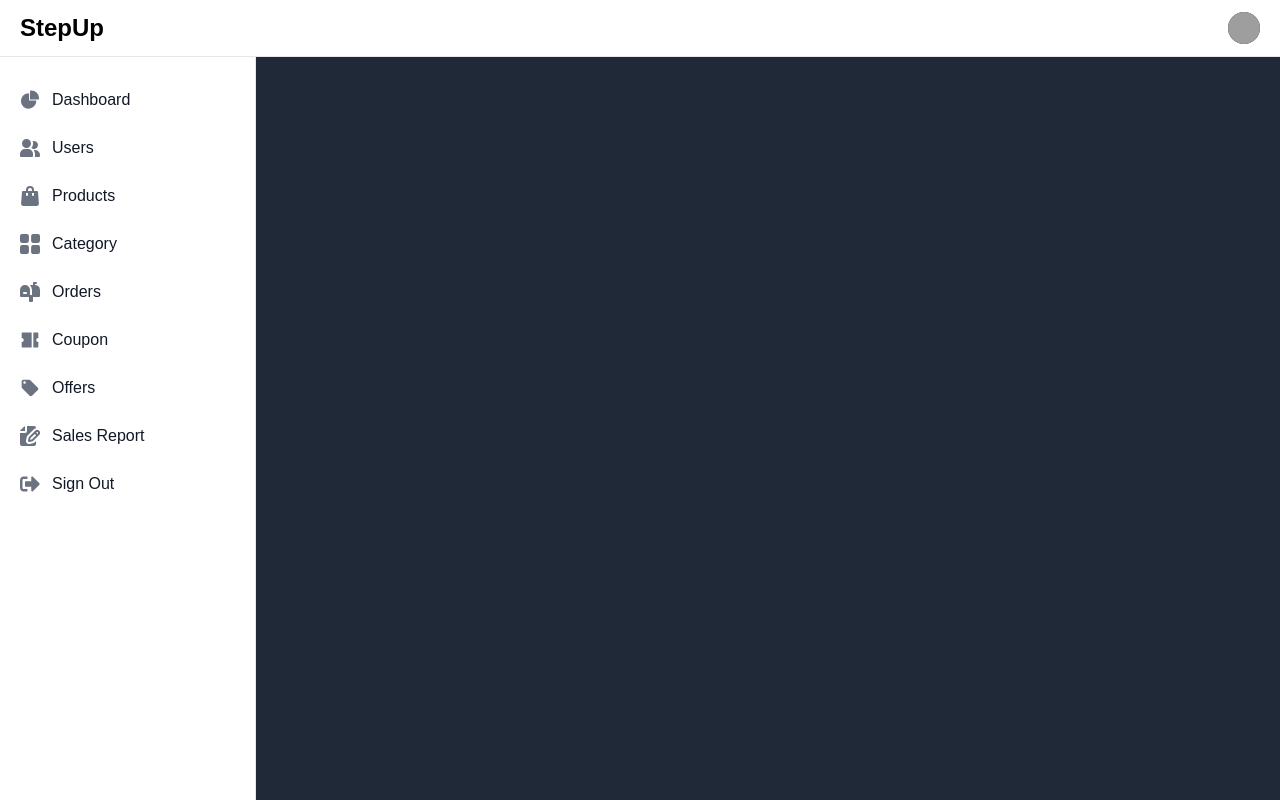
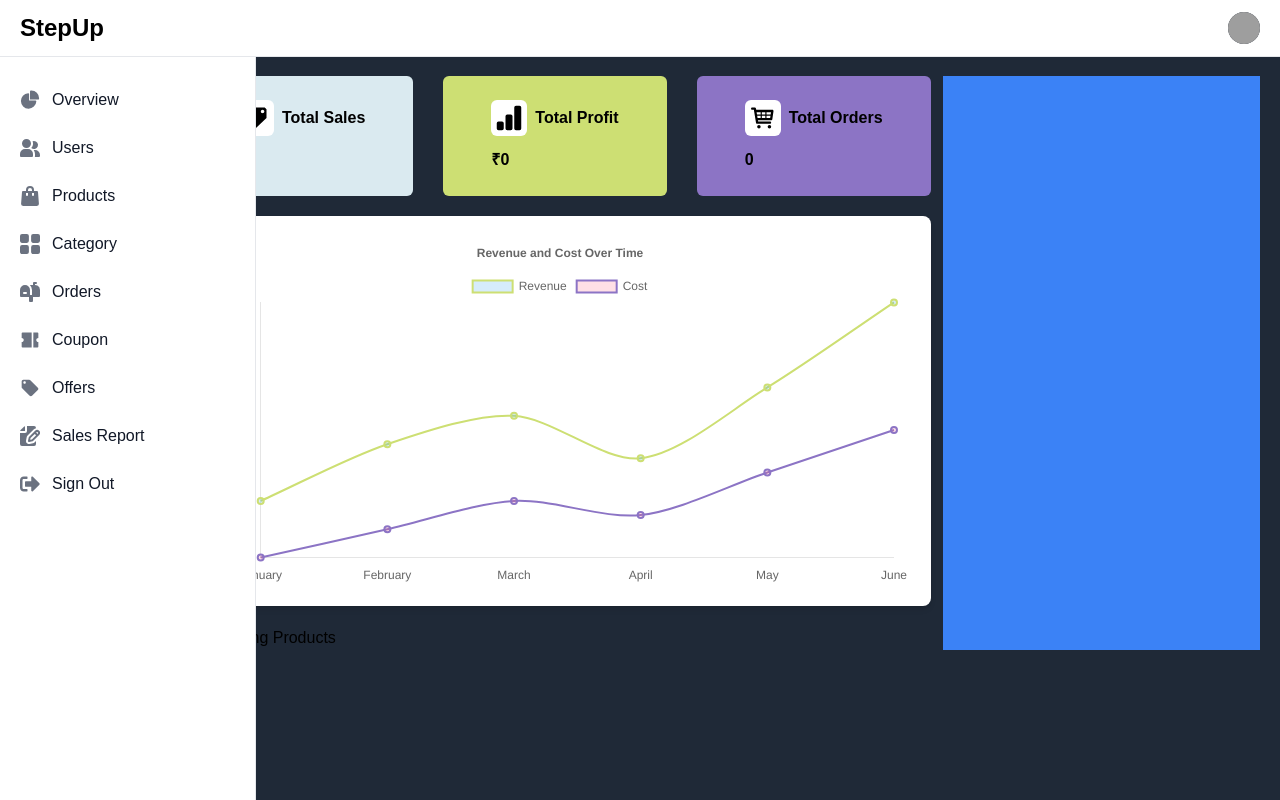
Before and after one commit to shamsheedali/Step-Up, a React (Vite) app in the folder FrontEnd/: page /dashboard/overview in a window 1280 px wide. Built offline with nearby package versions, Linux system fonts and the light colour scheme; no server answers; grey boxes are pictures that could not be loaded; a web font is replaced by a local one.

Commit message:
feat: design and implement revenue and cost chart with dynamic data

```diff
--- a/FrontEnd/package.json
+++ b/FrontEnd/package.json
@@ -15,11 +15,13 @@
     "@reduxjs/toolkit": "^2.2.8",
     "@tailwindcss/forms": "^0.5.9",
     "axios": "^1.7.7",
+    "chart.js": "^4.4.6",
     "firebase": "^10.14.1",
     "gsap": "^3.12.5",
     "jspdf": "^2.5.2",
     "jspdf-autotable": "^3.8.4",
     "react": "^18.3.1",
+    "react-chartjs-2": "^5.2.0",
     "react-dom": "^18.3.1",
     "react-icons": "^5.3.0",
     "react-medium-image-zoom": "^5.2.10",
--- a/FrontEnd/src/components/admin_components/AdminSidebar.jsx
+++ b/FrontEnd/src/components/admin_components/AdminSidebar.jsx
@@ -15,8 +15,8 @@ const AdminSidebar = () => {
         <div className="h-full px-3 pb-4 overflow-y-auto bg-white dark:bg-gray-800">
           <ul className="space-y-2 font-medium">
             <li>
-              <a
-                href="#"
+              <Link
+                to={'overview'}
                 className="flex items-center p-2 text-gray-900 rounded-lg dark:text-white hover:bg-gray-100 dark:hover:bg-gray-700 group"
               >
                 <svg
@@ -29,8 +29,8 @@ const AdminSidebar = () => {
                   <path d="M16.975 11H10V4.025a1 1 0 0 0-1.066-.998 8.5 8.5 0 1 0 9.039 9.039.999.999 0 0 0-1-1.066h.002Z" />
                   <path d="M12.5 0c-.157 0-.311.01-.565.027A1 1 0 0 0 11 1.02V10h8.975a1 1 0 0 0 1-.935c.013-.188.028-.374.028-.565A8.51 8.51 0 0 0 12.5 0Z" />
                 </svg>
-                <span className="ms-3">Dashboard</span>
-              </a>
+                <span className="ms-3">Overview</span>
+              </Link>
             </li>
             <li>
               <Link
--- /dev/null
+++ b/FrontEnd/src/components/admin_components/Overview.jsx
@@ -0,0 +1,176 @@
+import React, { useEffect, useState } from "react";
+import { IoMdPricetag } from "react-icons/io";
+import { BsFillBarChartFill } from "react-icons/bs";
+import { TiShoppingCart } from "react-icons/ti";
+import { Line } from "react-chartjs-2";
+import {
+  Chart as ChartJS,
+  CategoryScale,
+  LinearScale,
+  LineElement,
+  Title,
+  Tooltip,
+  Legend,
+  PointElement,
+} from "chart.js";
+import { useSelector } from "react-redux";
+import { getOrders } from "../../api/order";
+
+// Register components
+ChartJS.register(
+  CategoryScale,
+  LinearScale,
+  LineElement,
+  Title,
+  Tooltip,
+  Legend,
+  PointElement
+);
+
+const Overview = () => {
+  const [totalSalesCount, setTotalSalesCount] = useState(0);
+  const [overallOrderAmount, setOverallOrderAmount] = useState(0);
+  const [overallDiscount, setOverallDiscount] = useState(0);
+  const [revenueData, setRevenueData] = useState([]);
+  const [costData, setCostData] = useState([]);
+  const [labels, setLabels] = useState([]);
+
+  useEffect(() => {
+    const fetchOrders = async () => {
+      try {
+        const { allOrders } = await getOrders();
+
+        // Perform calculations
+        const totalCount = allOrders.length;
+        const totalAmount = allOrders.reduce((acc, order) => acc + order.totalAmount, 0);
+        const totalDiscount = allOrders.reduce((acc, order) => acc + order.discountApplied, 0);
+
+        setTotalSalesCount(totalCount);
+        setOverallOrderAmount(totalAmount);
+        setOverallDiscount(totalDiscount);
+
+        // Calculate monthly revenue and costs
+        const monthlyData = allOrders.reduce((acc, order) => {
+          const month = new Date(order.placedAt).toLocaleString("default", { month: "short" });
+
+          if (!acc[month]) {
+            acc[month] = { revenue: 0, cost: 0 };
+          }
+
+          acc[month].revenue += order.totalAmount;
+          acc[month].cost += 100; // Assuming 'cost' field exists in each order
+
+          return acc;
+        }, {});
+
+        // Set labels, revenueData, and costData for the chart
+        const chartLabels = Object.keys(monthlyData);
+        const chartRevenueData = chartLabels.map(month => monthlyData[month].revenue);
+        const chartCostData = chartLabels.map(month => monthlyData[month].cost);
+
+        setLabels(chartLabels);
+        setRevenueData(chartRevenueData);
+        setCostData(chartCostData);
+
+      } catch (error) {
+        console.error("Error fetching orders:", error);
+      }
+    };
+
+    fetchOrders();
+  }, []);
+
+  const lineChartData = {
+    labels: ["January", "February", "March", "April", "May", "June"],
+    datasets: [
+      {
+        label: "Revenue",
+        data: [5000, 7000, 8000, 6500, 9000, 12000],
+        backgroundColor: "rgba(54, 162, 235, 0.2)",
+        borderColor: "#cddf73",
+        borderWidth: 2,
+        tension: 0.3, // Smooths the line curve
+      },
+      {
+        label: "Cost",
+        data: [3000, 4000, 5000, 4500, 6000, 7500],
+        backgroundColor: "rgba(255, 99, 132, 0.2)",
+        borderColor: "#8c74c5",
+        borderWidth: 2,
+        tension: 0.3, // Smooths the line curve
+      },
+    ],
+  };
+
+  const chartOptions = {
+    responsive: true,
+    plugins: {
+      legend: {
+        position: "top",
+      },
+      title: {
+        display: true,
+        text: "Revenue and Cost Over Time",
+      },
+    },
+    scales: {
+      x: {
+        grid: {
+          display: false, // Hide x-axis grid lines
+        },
+      },
+      y: {
+        grid: {
+          display: false, // Hide y-axis grid lines
+        },
+      },
+    },
+  };
+
+  return (
+    <div className="absolute top-14 right-0 w-[1110px] h-[91vh]">
+      <div className="flex p-5 gap-3">
+        <div className="w-[70%] flex flex-col gap-5">
+          {/* Left side */}
+          <div className="flex justify-between">
+            <div className="px-12 py-6 rounded-md font-bold flex flex-col gap-3 bg-[#DAEAF0]">
+              <div className="flex items-center gap-2">
+                <IoMdPricetag className="bg-white text-4xl rounded-md p-1" />
+                <h2>Total Sales</h2>
+              </div>
+              <h1>₹{Math.round(overallOrderAmount)}</h1>
+            </div>
+            <div className="px-12 py-6 rounded-md font-bold flex flex-col gap-3 bg-[#cddf73]">
+              <div className="flex items-center gap-2">
+                <BsFillBarChartFill className="bg-white text-4xl rounded-md p-1" />
+                <h2>Total Profit</h2>
+              </div>
+              <h1>₹{Math.round(overallOrderAmount - overallDiscount)}</h1>
+            </div>
+            <div className="px-12 py-6 rounded-md font-bold flex flex-col gap-3 bg-[#8c74c5]">
+              <div className="flex items-center gap-2">
+                <TiShoppingCart className="bg-white text-4xl rounded-md p-1" />
+                <h2>Total Orders</h2>
+              </div>
+              <h1>{totalSalesCount}</h1>
+            </div>
+          </div>
+
+          {/* Chart */}
+          <div className="flex justify-center items-center w-full h-full bg-white p-5 rounded-lg shadow-md">
+            <Line data={lineChartData} options={chartOptions} />
+          </div>
+
+          {/* Top selling products */}
+          <div>
+            <h1>Top Selling Products</h1>
+            {/* You can add details of top-selling products here */}
+          </div>
+        </div>
+        <div className="bg-blue-500 w-[30%]">{/* Right side content */}</div>
+      </div>
+    </div>
+  );
+};
+
+export default Overview;
--- a/FrontEnd/src/components/admin_components/SalesReport.jsx
+++ b/FrontEnd/src/components/admin_components/SalesReport.jsx
@@ -3,7 +3,7 @@ import { getOrders, salesReport } from "../../api/order";
 import jsPDF from 'jspdf';
 import 'jspdf-autotable';
 import * as XLSX from 'xlsx';
-import { useSelector } from "react-redux";
+import { useDispatch, useSelector } from "react-redux";
 import { toast } from "react-toastify"; // Assuming you are using react-toastify for notifications
 
 const SalesReport = () => {
@@ -31,11 +31,11 @@ const SalesReport = () => {
         // Perform calculations
         const totalCount = allOrders.length;
         const totalAmount = allOrders.reduce(
-          (acc, order) => acc + order.amount,
+          (acc, order) => acc + order.totalAmount,
           0
         );
         const totalDiscount = allOrders.reduce(
-          (acc, order) => acc + order.discount,
+          (acc, order) => acc + order.discountApplied,
           0
         );
 
--- a/FrontEnd/src/components/user_components/checkout_formsection/CheckoutForm.jsx
+++ b/FrontEnd/src/components/user_components/checkout_formsection/CheckoutForm.jsx
@@ -268,7 +268,7 @@ const CheckoutForm = ({getDiscountApplied}) => {
         }
       } else if(selectedPaymentMethod === "cashOnDelivery") {
 
-        if(calculatedSubtotal <= 6000){
+        if(calculatedSubtotal >= 6000){
           toast.error("Cash on Delivery is not available for orders above Rs 6000.");
           return;
         }
--- a/FrontEnd/src/pages/admin/dashboard/Dashboard.jsx
+++ b/FrontEnd/src/pages/admin/dashboard/Dashboard.jsx
@@ -9,6 +9,7 @@ import OrderManagement from "../../../components/admin_components/OrderManagemen
 import CouponManagement from "../../../components/admin_components/CouponManagement";
 import SalesReport from "../../../components/admin_components/SalesReport";
 import OfferManagement from "../../../components/admin_components/OfferManagement";
+import Overview from "../../../components/admin_components/Overview";
 
 const Dashboard = () => {
   return (
@@ -26,6 +27,7 @@ const Dashboard = () => {
           <Route path="coupon_management" element={<CouponManagement />} />
           <Route path="offer_management" element={<OfferManagement />} />
           <Route path="sales_report" element={<SalesReport />} />
+          <Route path="overview" element={<Overview />} />
         </Routes>
       </div>
     </div>
```
Also changed, not shown: FrontEnd/src/pages/admin/adminlogin/AdminLogin.jsx (+3 -18 lines), FrontEnd/src/pages/user/login/Login.jsx (+4 -4 lines), FrontEnd/src/pages/user/orders/ListOrders.jsx (+71 -11 lines), FrontEnd/src/pages/user/signup/Signup.jsx (+6 -6 lines), 1 other file (tests, documents, lock files or other folders).
